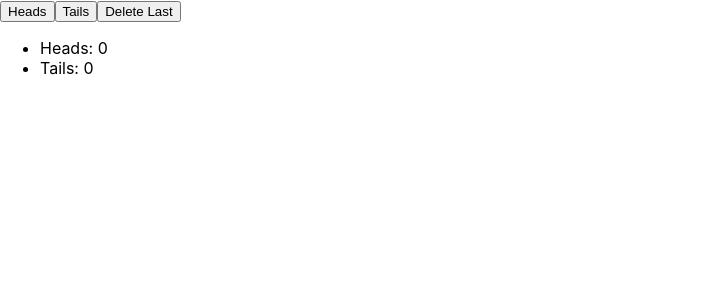
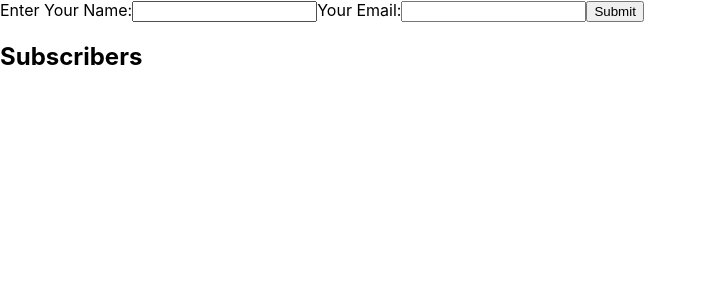
Before and after one commit to evelynAnais/react-state-management, a React (Create React App) app: page / in a window 1280 px wide. Shown: the top 300 px of the page, without its empty margins (0-707 px from the left). Built offline with nearby package versions, Linux system fonts and the light colour scheme; the HTML template or start-up script is replaced by a standard one.

Commit message:
form practice

```diff
--- a/src/App.js
+++ b/src/App.js
@@ -1,11 +1,29 @@
 import React, { useState } from 'react';
-import CoinTossCounter from './CoinTossCounter';
-import './App.css';
+import SubscriberForm from './SubscriberForm';
+import SubscriberList from './SubscriberList';
 
 function App () {
-  //const [results, setResults] = useState([]);
+  const [subscribers, setSubscribers] = useState([]);
+
+  const createSubscriber = (newSubscriber) =>
+    setSubscribers((currentSubscribers) => [
+      newSubscriber,
+      ...currentSubscribers,
+    ]);
+
+  const deleteSubscriber = (indexToDelete) =>
+    setSubscribers((currentSubscribers) =>
+    currentSubscribers.filter((post, index) => index !== indexToDelete)
+    );
+
   return (
-    <CoinTossCounter />
+    <>
+      <SubscriberForm createSubscriber={createSubscriber} />
+      <SubscriberList
+        subscribers={subscribers}
+        deleteSubscriber={deleteSubscriber}
+      />
+    </>
   );
 }
 
--- a/src/CoinTossCounter.js
+++ /dev/null
@@ -1,53 +0,0 @@
-import React, {useState} from 'react';
-
-function CoinTossCounter() {
-  const [results, setResults] = useState([]);
-  const [counts, setCounts] = useState({ H: 0, T: 0 })
-
-  const handleClick = (value) => {
-    setResults([...results, value]);
-    setCounts({
-      ...counts,
-      [value]: counts[value] + 1,
-    });
-  }
-
-  const lis = results.map((result, index) => (
-    <li key = {`toss-${index}`}>{result === 'H' ? 'Heads' : 'Tails'}</li>
-  ))
-
-  const handleDeleteLast = () => {
-    const last = results[results.length -1];
-    const list = results.slice(0,-1);
-    setResults(list);
-    if (last) {
-      setCounts({
-        ...counts,
-        [last]: counts[last] - 1,
-      });
-    }
-
-    // const filteredList = results.filter(
-    //   (result, index) => index !== results.length - 1
-    // );
-    // setResults(filteredList)
-  }
-
-  return (
-    <section>
-      <div>
-        <button onClick={() => handleClick('H')}>Heads</button>
-        <button onClick={() => handleClick('T')}>Tails</button>
-        <button onClick={handleDeleteLast}>Delete Last</button>
-
-        <ul>
-          <li>Heads: {counts['H']}</li>
-          <li>Tails: {counts['T']}</li>
-        </ul>
-      </div>
-      <ul>{lis}</ul>
-    </section>
-  )
-}
-
-export default CoinTossCounter;
--- /dev/null
+++ b/src/SubscriberForm.js
@@ -0,0 +1,45 @@
+import React, { useState } from "react"
+
+function SubscriberForm({ createSubscriber }) {
+  const [name, setName] = useState('');
+  const handleNameChange = (event) => setName(event.target.value);
+
+  const [email, setEmail] = useState('');
+  const handleEmailChange = (event) => setEmail(event.target.value)
+
+  const handleSubmit = (event) => {
+    event.preventDefault();
+    console.log('Submitted:', name, email);
+    createSubscriber({name, email})
+    setName('')
+    setEmail('')
+  }
+
+  console.log('Current value of name :', name)
+  console.log('Current value of email :', email)
+  return (
+    <form onSubmit={handleSubmit}>
+      <label htmlFor='name'>
+        Enter Your Name:
+        <input
+          type='text'
+          id='name'
+          name='name'
+          onChange={handleNameChange}
+          value={name} />
+      </label>
+      <label htmlFor='email'>
+        Your Email:
+        <input
+          id='email'
+          type='email'
+          name='email'
+          onChange={handleEmailChange}
+          value={email} />
+        </label>
+        <button type='submit'>Submit</button>
+    </form>
+  )
+}
+
+export default SubscriberForm
--- /dev/null
+++ b/src/SubscriberList.js
@@ -0,0 +1,21 @@
+import React from "react";
+import SubscriberView from "./SubscriberView";
+
+function SubscriberList({ subscribers, deleteSubscriber }) {
+  return (
+    <>
+      <h2>Subscribers</h2>
+      <ul>
+        {subscribers.map((subscriber, index) => (
+          <SubscriberView
+            deleteSubscriber={() => deleteSubscriber(index)}
+            key={index}
+            subscriber={subscriber}
+          />
+        ))}
+      </ul>
+    </>
+  );
+}
+
+export default SubscriberList;
--- /dev/null
+++ b/src/SubscriberView.js
@@ -0,0 +1,15 @@
+import React from "react"
+
+function SubscriberView({ subscriber, deleteSubscriber }) {
+  return (
+    <li>
+      <p>Name: {subscriber.name}</p>
+      <p>Email: {subscriber.email}</p>
+      <button name='delete' onClick={deleteSubscriber}>
+        Unsubscribe
+      </button>
+    </li>
+  )
+}
+
+export default SubscriberView
```
